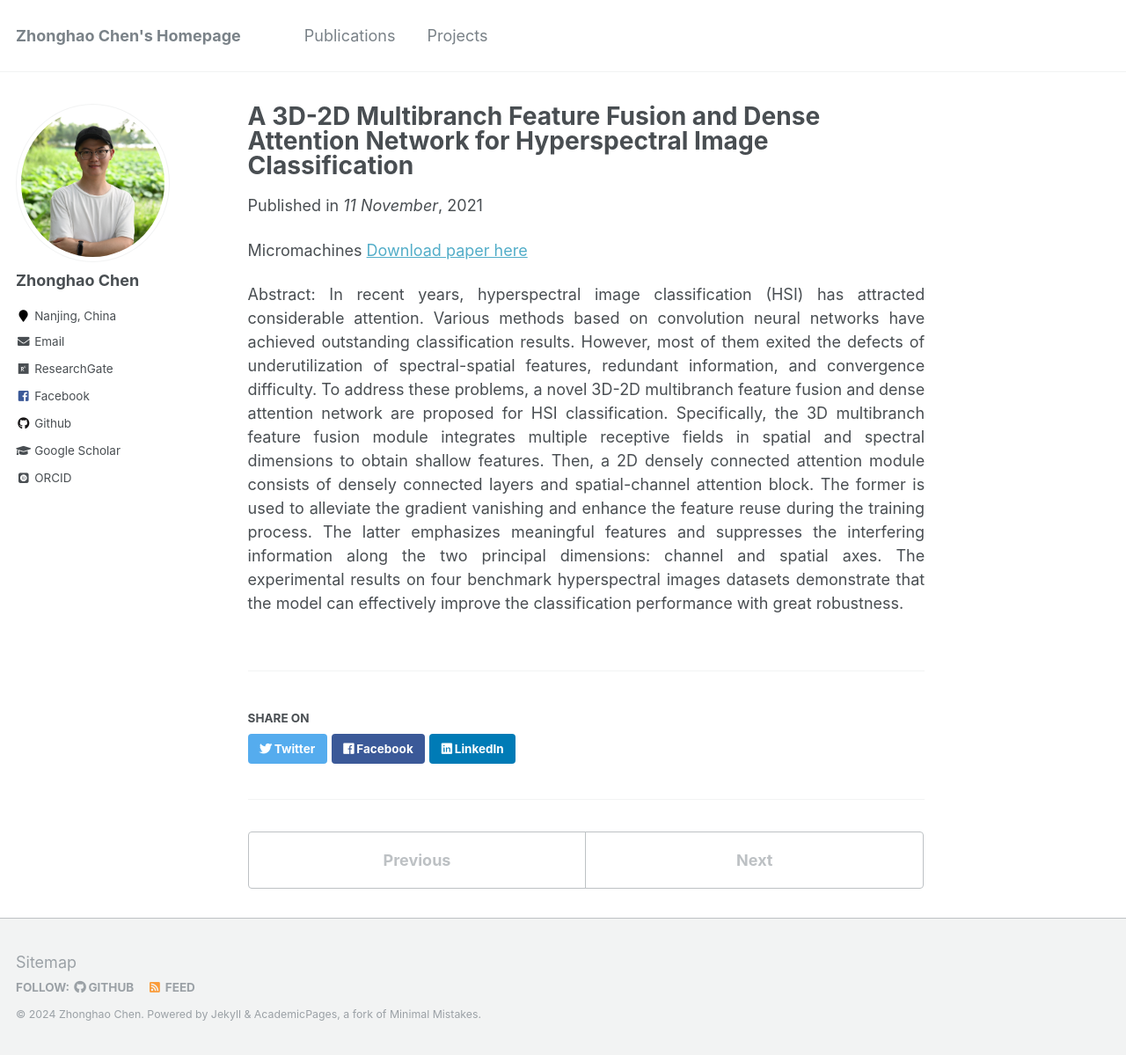
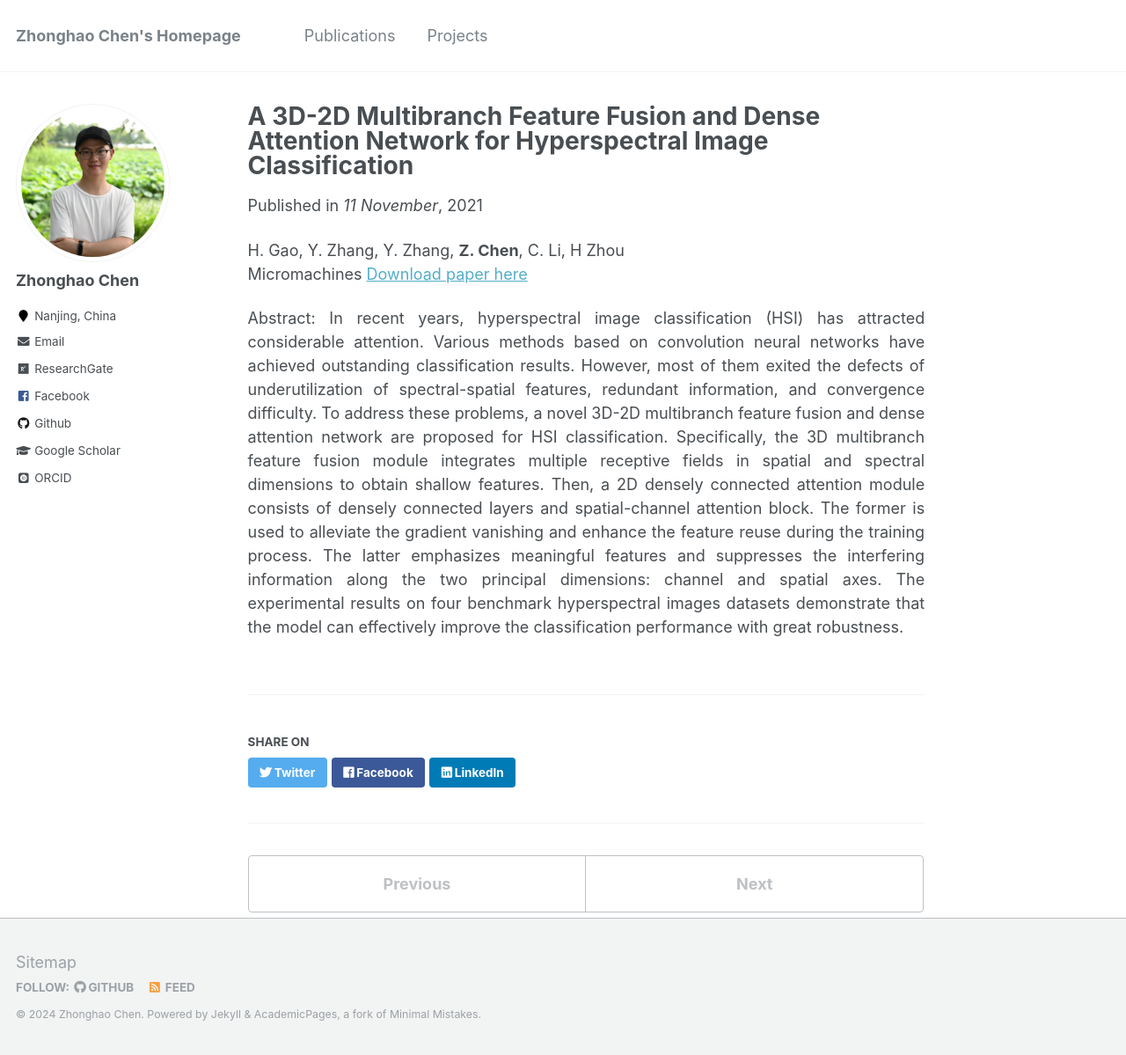
Before and after one commit to zhonghaochen/zhonghaochen.github.io, a Jekyll site: the page built from _publications/A 3D-2D Multibranch Feature Fusion and Dense Attention Network for Hyperspectral Image Classification.md, in a window 1280 px wide and 1199 px high. Shown: the whole window at 88% size. Built offline with Jekyll 4.4.1, drawn with Linux system fonts in a browser that asks for light colours; some web fonts are replaced.

Commit message:
Update A 3D-2D Multibranch Feature Fusion and Dense Attention Network for Hyperspectral Image Classification.md

```diff
--- a/_publications/A 3D-2D Multibranch Feature Fusion and Dense Attention Network for Hyperspectral Image Classification.md
+++ b/_publications/A 3D-2D Multibranch Feature Fusion and Dense Attention Network for Hyperspectral Image Classification.md
@@ -4,6 +4,7 @@ collection: publications
 date: 2021-11-11
 venue: '11 November'
 ---
+H. Gao, Y. Zhang, Y. Zhang, **Z. Chen**, C. Li, H Zhou<br>
 Micromachines
 [Download paper here](https://www.mdpi.com/2072-666X/12/10/1271)
 
```
